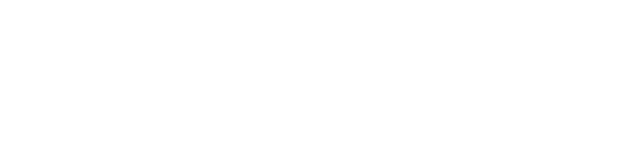
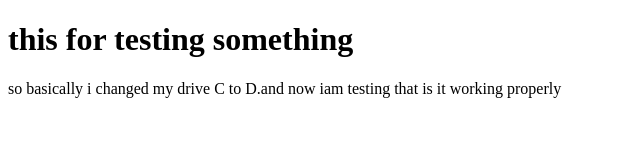
Before and after one commit to Fahadmohammad1/my-first-repo, a plain HTML site: page index.html in a window 1280 px wide. Shown: the whole page, without its empty margins (0-640 px from the left). Drawn offline with Linux system fonts and the light colour scheme.

Commit message:
color changed

```diff
--- a/index.html
+++ b/index.html
@@ -7,6 +7,7 @@
     <title>my first github repo</title>
 </head>
 <body>
-
+    <h1>this for testing something</h1>
+    <p>so basically i changed my drive C to D.and now iam testing that is it working properly</p>
 </body>
 </html>
--- /dev/null
+++ b/style.css
@@ -0,0 +1,4 @@
+p{
+    color: brown;
+    font-style: italic;
+}
```
